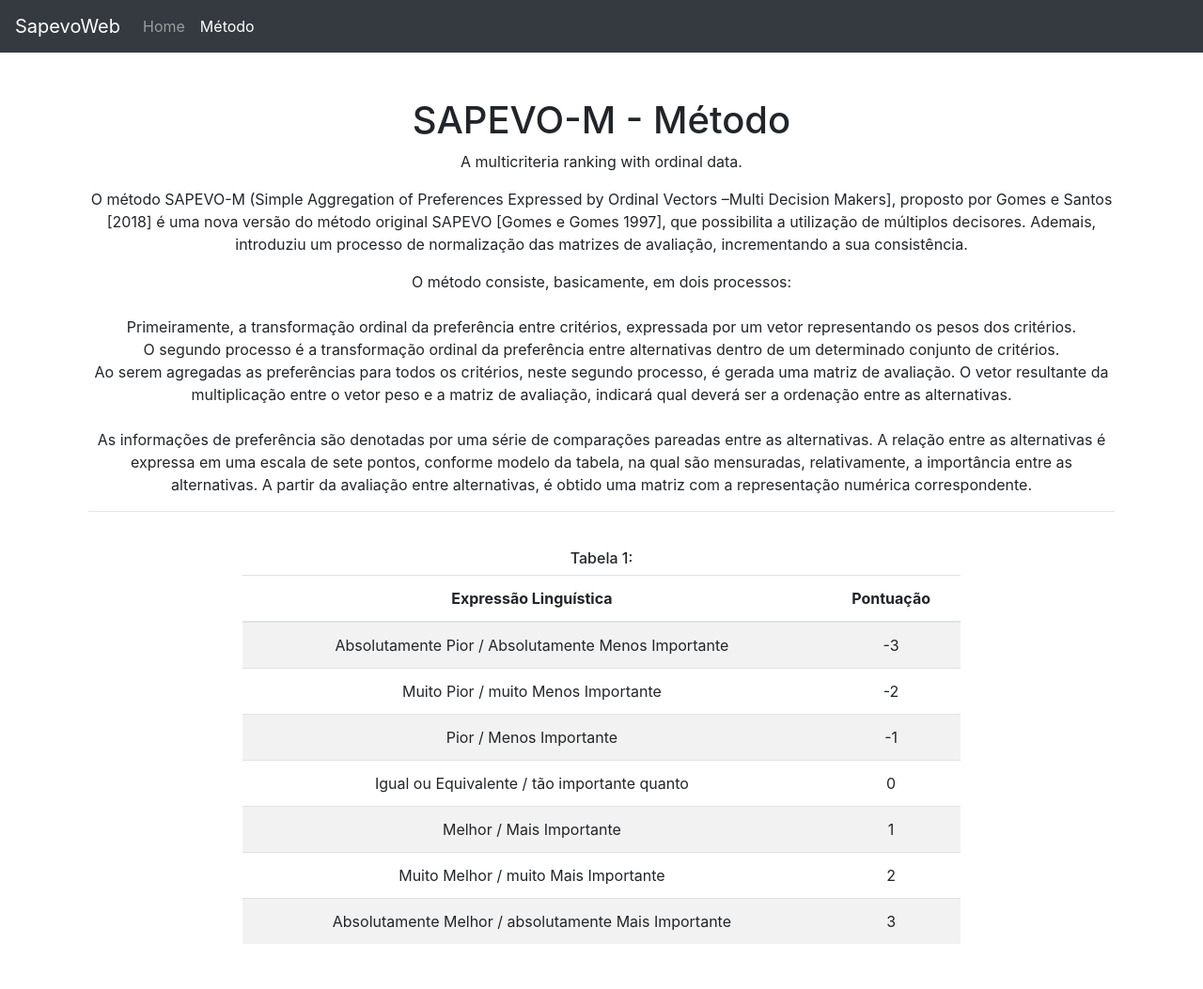
After one commit to diegosorrilha/sapevosystem, a Django app: page /metodo/ in a window 1280 px wide. The commit adds this page. Shown: the whole page at 94% size. Run offline with Django 3.2, Linux system fonts and the light colour scheme; some libraries are stand-ins or nearby versions.

Commit message:
implementa Metodo

```diff
--- a/core/views.py
+++ b/core/views.py
@@ -31,6 +31,11 @@ def index(request):
     return render(request, template_name, {
                 'nome_projeto_form': nome_projeto_form,
                 'projetos': projetos})
+
+
+def metodo(request):
+    template_name = 'metodo.html'
+    return render(request, template_name)
 
 
 def projeto(request, projeto_id):
--- a/sapevo_m_project/urls.py
+++ b/sapevo_m_project/urls.py
@@ -19,7 +19,8 @@ from core import views
 
 urlpatterns = [
     path('admin/', admin.site.urls),
-    path('', views.index),
+    path('', views.index, name='/'),
+    path('metodo/', views.metodo, name='metodo'),
     path('projeto/<projeto_id>/', views.projeto, name='projeto'),
     path('cadastradecisores/<projeto_id>/', views.cadastradecisores, name='cadastradecisores'),
     path('cadastraalternativas/<projeto_id>/', views.cadastraalternativas, name='cadastraalternativas'),
--- a/templates/base.html
+++ b/templates/base.html
@@ -24,8 +24,13 @@
         </button>
         <div class="collapse navbar-collapse" id="navbarSupportedContent">
             <ul class="navbar-nav mr-auto">
-                <li class="nav-item active">
+                {% url '/' as current_url %}
+                <li class="nav-item {% if request.get_full_path == current_url %}active{% endif %}">
                     <a class="nav-link" href="/">Home <span class="sr-only">(current)</span></a>
+                </li>
+                {% url 'metodo' as current_url %}
+                <li class="nav-item {% if request.get_full_path == current_url %}active{% endif %}">
+                    <a class="nav-link" href="{% url 'metodo' %}">Método <span class="sr-only">(current)</span></a>
                 </li>
             </ul>
         </div>
--- /dev/null
+++ b/templates/metodo.html
@@ -0,0 +1,74 @@
+{% extends "base.html" %}
+{% block container %}
+
+<h1>SAPEVO-M - Método</h1>
+<p class="tagline">A multicriteria ranking with ordinal data.</p>
+
+
+<p>
+    O método SAPEVO-M (Simple Aggregation of Preferences Expressed by Ordinal Vectors –Multi Decision Makers],
+    proposto por Gomes e Santos [2018] é uma nova versão do método original SAPEVO [Gomes e Gomes 1997],
+    que possibilita a utilização de múltiplos decisores. Ademais, introduziu um processo de normalização das matrizes de avaliação,
+    incrementando a sua consistência.
+</p>
+<p>
+    O método consiste, basicamente, em dois processos:
+    <br><br>
+    Primeiramente, a transformação ordinal da preferência entre critérios, expressada por um vetor representando os pesos dos critérios.
+    <br>
+    O segundo processo é a transformação ordinal da preferência entre alternativas dentro de um determinado conjunto de critérios.
+    <br>
+    Ao serem agregadas as preferências para todos os critérios, neste segundo processo, é gerada uma matriz de avaliação.
+    O vetor resultante da multiplicação entre o vetor peso e a matriz  de avaliação, indicará qual deverá ser a ordenação entre as alternativas.
+    <br><br>
+    As informações de preferência são denotadas por uma série de comparações pareadas entre as alternativas. A relação entre as alternativas é expressa em uma escala de sete pontos, conforme modelo da tabela, na qual são mensuradas, relativamente, a importância entre as alternativas. A partir da avaliação entre alternativas, é obtido uma matriz com a representação numérica correspondente.
+</p>
+
+<hr>
+
+
+<br>
+<h6>Tabela 1:</h6>
+<table class="table table-striped" style="width: 70%; margin:0 auto">
+    <thead>
+        <tr>
+        <th scope="col">Expressão Linguística</th>
+        <th scope="col">Pontuação</th>
+        </tr>
+    </thead>
+    <tbody>
+
+        <tr>
+            <td>Absolutamente Pior / Absolutamente Menos Importante</td>
+            <td>-3</td>
+        </tr>
+        <tr>
+            <td>Muito Pior / muito Menos Importante</td>
+            <td>-2</td>
+        </tr>
+        <tr>
+            <td>Pior / Menos Importante</td>
+            <td>-1</td>
+        </tr>
+        <tr>
+            <td>Igual ou Equivalente / tão importante quanto</td>
+            <td>0</td>
+        </tr>
+        <tr>
+            <td>Melhor / Mais Importante</td>
+            <td>1</td>
+        </tr>
+        <tr>
+            <td>Muito Melhor / muito Mais Importante</td>
+            <td>2</td>
+        </tr>
+        <tr>
+            <td>Absolutamente Melhor / absolutamente Mais Importante</td>
+            <td>3</td>
+        </tr>
+
+    </tbody>
+</table>
+
+
+{% endblock %}
```
